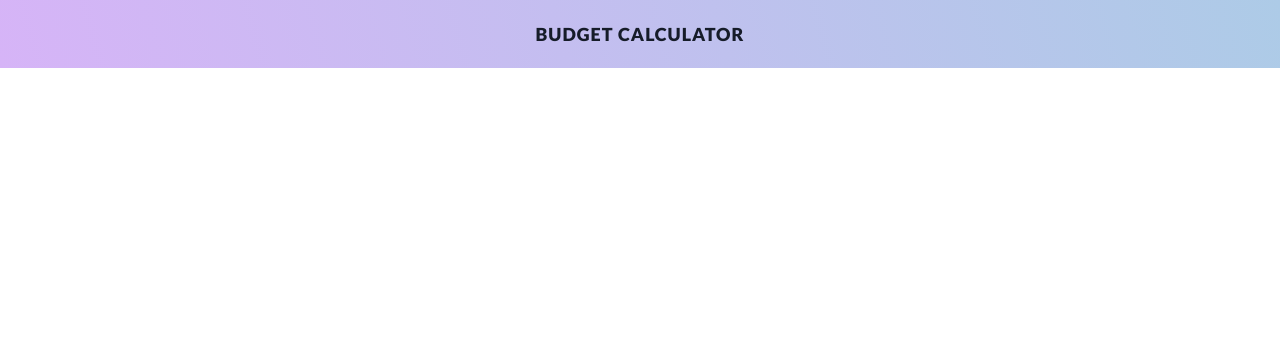
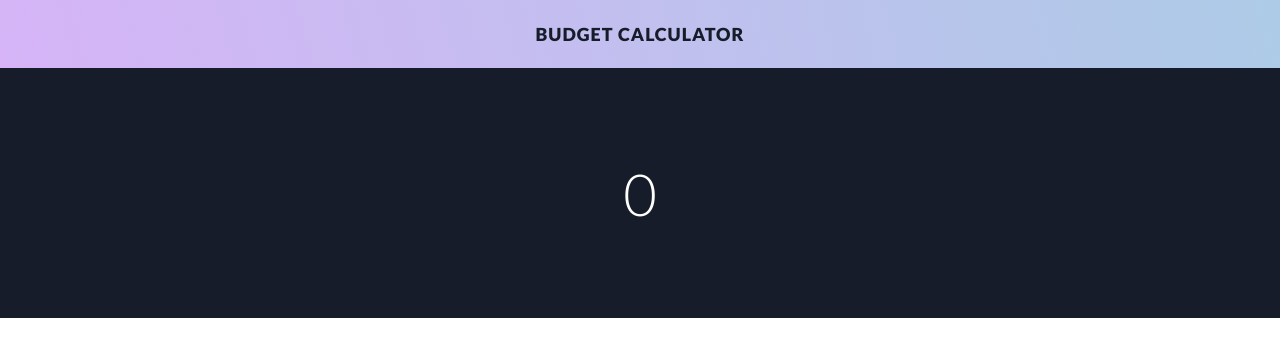
Before and after one commit to SorrowOfMind/budget-app-ng, an Angular app: page / in a window 1280 px wide. Shown: the top 356 px of the page. Built offline with nearby package versions, Linux system fonts and the light colour scheme.

Commit message:
budget section

```diff
--- a/src/app/components/main-page/main-page.component.html
+++ b/src/app/components/main-page/main-page.component.html
@@ -1,3 +1,7 @@
 <div class="top-bar">
     <h1>Budget Calculator</h1>
 </div>
+
+<section class="total-budget-section">
+    <h2>0</h2>
+</section>
--- a/src/app/components/main-page/main-page.component.scss
+++ b/src/app/components/main-page/main-page.component.scss
@@ -17,3 +17,24 @@
         color: $dark;
     }
 }
+
+.total-budget-section {
+    display: flex;
+    height: 250px;
+    background: $dark;
+    justify-content: center;
+    align-items: center;
+    h2 {
+        font-family: Lato;
+        font-weight: 300;
+        font-size: 58px;
+        color: #fff;
+
+        &.green {
+            color: lighten($green, 11%);
+        }
+        &.red {
+            color: lighten($red, 11%);
+        }
+    }
+}
```
